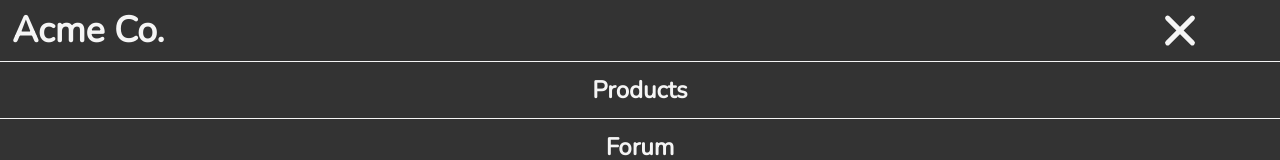
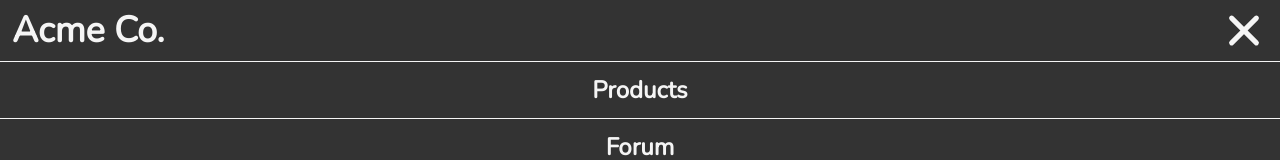
Before and after one commit to Maria-Mota04/CSS_learning, a plain HTML site: page 22_LESSON_animated_navbar/menu.html in a window 1280 px wide. Shown: the top 160 px of the page. Drawn offline with nearby package versions, Linux system fonts and the light colour scheme.

Commit message:
Lesson 22 updated button

```diff
--- a/22_LESSON_animated_navbar/css/menu.css
+++ b/22_LESSON_animated_navbar/css/menu.css
@@ -54,7 +54,6 @@ header {
   border-radius: 5px;
   position: absolute;
   transition: all 0.5s;
-  left: -20px;
 }
 
 .menu-icon::before,
@@ -66,10 +65,10 @@ header {
 /*menu icon in column because body is column flow*/
 .menu-icon::before {
   /*-20px to line them up with the menu icon*/
-  transform: translate(20px, -12px);
+  transform: translate(-20px, -12px);
 }
 .menu-icon::after {
-  transform: translate(20px, 12px);
+  transform: translate(-20px, 12px);
 }
 
 /*just the middle line*/
--- a/22_LESSON_animated_navbar/menu.html
+++ b/22_LESSON_animated_navbar/menu.html
@@ -12,7 +12,7 @@
     <header>
       <section class="header-title-line">
         <h1>Acme Co.</h1>
-        <button class="menu-button">
+        <button class="menu-button" tabindex="0">
           <div class="menu-icon"></div>
         </button>
       </section>
```
Also changed, not shown: 22_LESSON_animated_navbar/products.html (+2 -2 lines).
